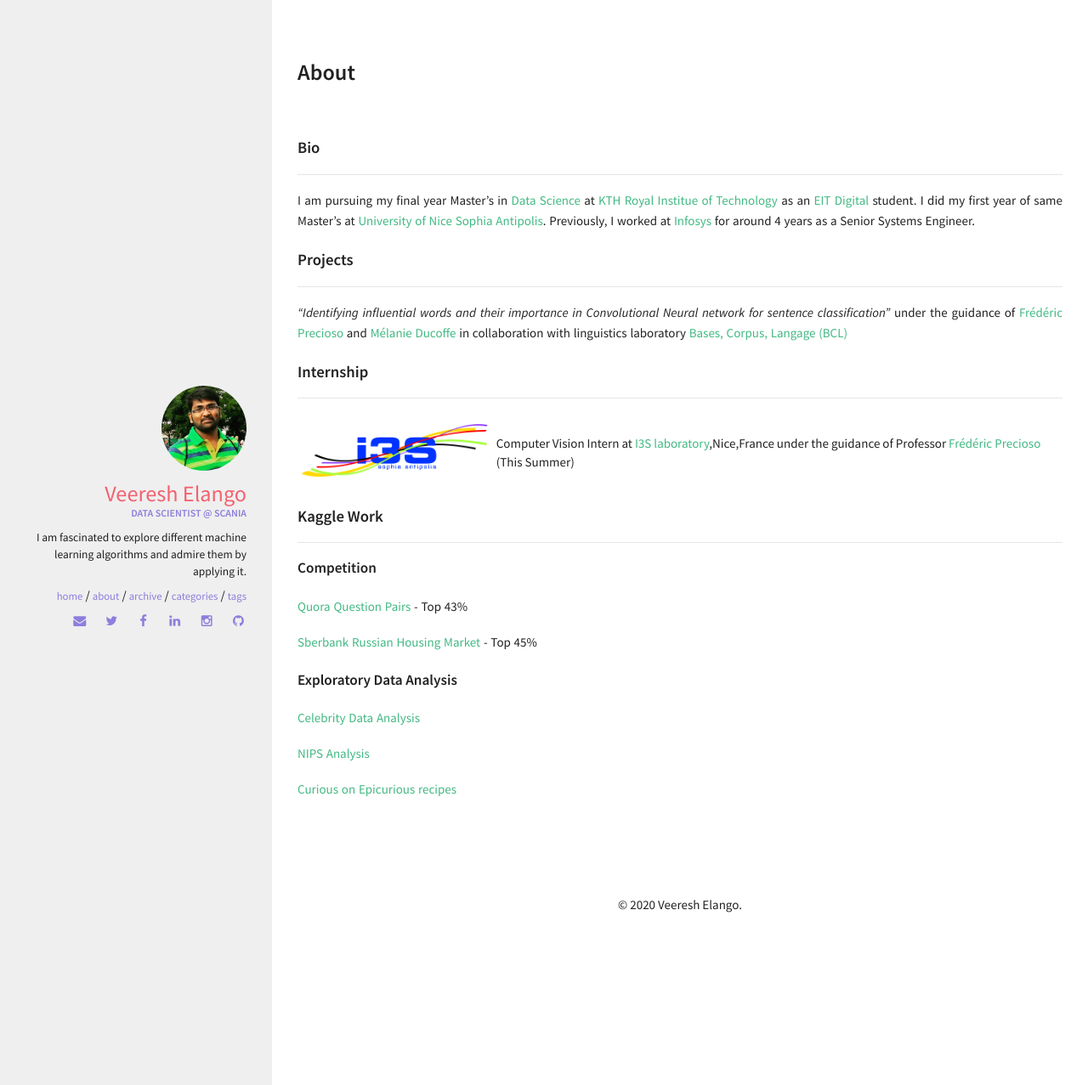
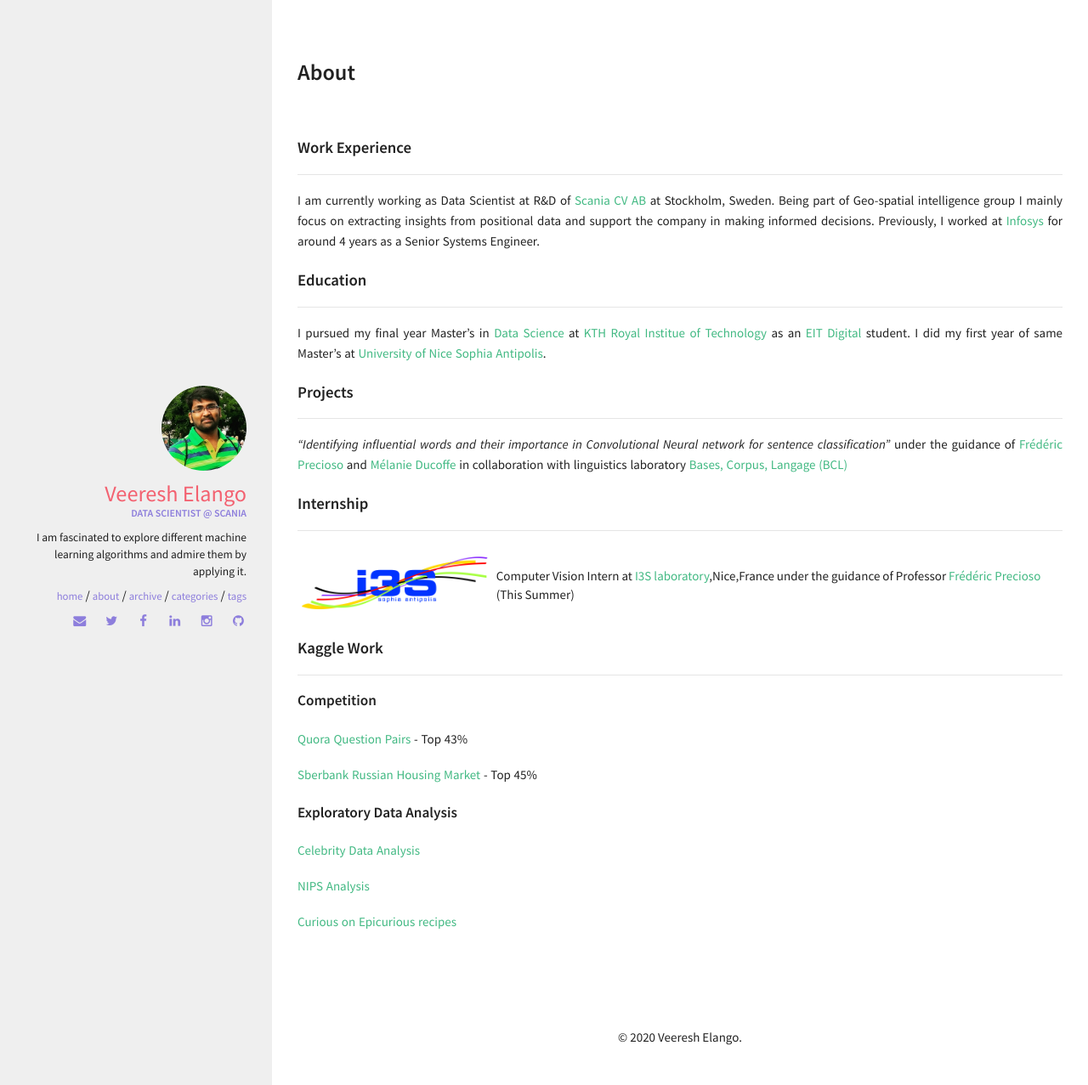
Before and after one commit to VeereshElango/veereshelango.github.io, a Jekyll site: the page built from about.md, in a window 1280 px wide. Shown: the whole page at 85% size. Built offline with Jekyll 4.4.1, drawn with Linux system fonts in a browser that asks for light colours.

Commit message:
Updated work experience and education

```diff
--- a/about.md
+++ b/about.md
@@ -4,11 +4,17 @@
 permalink: /about/
 ---
 
-#### Bio
+#### Work Experience
 ----
-I am pursuing my final year Master's in [Data Science](http://www.masterschool.eitdigital.eu/programmes/dsc/) at [KTH Royal Institue of Technology](www.kth.se) as an [EIT Digital](http://www.masterschool.eitdigital.eu/) student.
-I did my first year of same Master's at [University of Nice Sophia Antipolis](http://unice.fr/en). Previously, I worked at [Infosys](https://www.infosys.com/) for around 4 years as a Senior Systems Engineer.
+I am currently working as Data Scientist at R&D of [Scania CV AB](https://www.scania.com/) at Stockholm, Sweden. Being part of Geo-spatial intelligence group
+I mainly focus on extracting insights from positional data and support the company in making informed decisions.
+Previously, I worked at [Infosys](https://www.infosys.com/) for around 4 years as a Senior Systems Engineer.
 
+#### Education
+---
+
+I pursued my final year Master's in [Data Science](http://www.masterschool.eitdigital.eu/programmes/dsc/) at [KTH Royal Institue of Technology](www.kth.se) as an [EIT Digital](http://www.masterschool.eitdigital.eu/) student.
+I did my first year of same Master's at [University of Nice Sophia Antipolis](http://unice.fr/en).
 #### Projects
 ----
 *"Identifying influential words and their importance in Convolutional Neural network for sentence classification"* under the guidance of [Frédéric Precioso](http://www.i3s.unice.fr/~precioso/)
```
